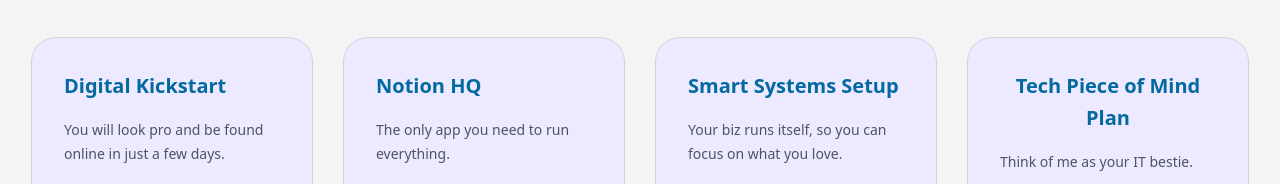
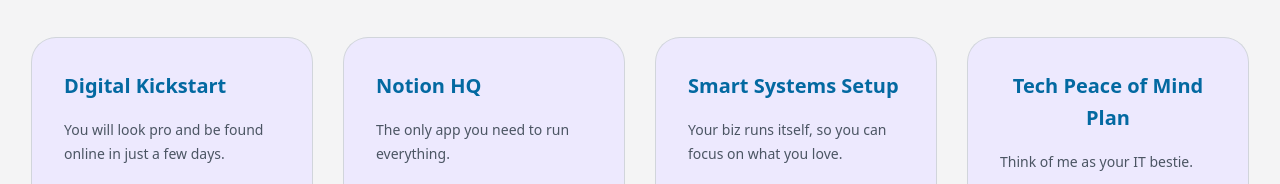
Before and after one commit to DigitalITServices/DigitalServices, a Nuxt app: page /Services in a window 1280 px wide. Shown: the part 414-598 px from the top of the page. Built offline with nearby package versions, Linux system fonts and the light colour scheme.

Commit message:
Updated Spelling on Services Page

```diff
--- a/pages/Services.vue
+++ b/pages/Services.vue
@@ -108,7 +108,7 @@
       //featured: true,
     },
     {
-      name: 'Tech Piece of Mind Plan',
+      name: 'Tech Peace of Mind Plan',
       id: 'TechSupportPlan',
       price: '£297 per month',
       description: 'Think of me as your IT bestie.',
```
